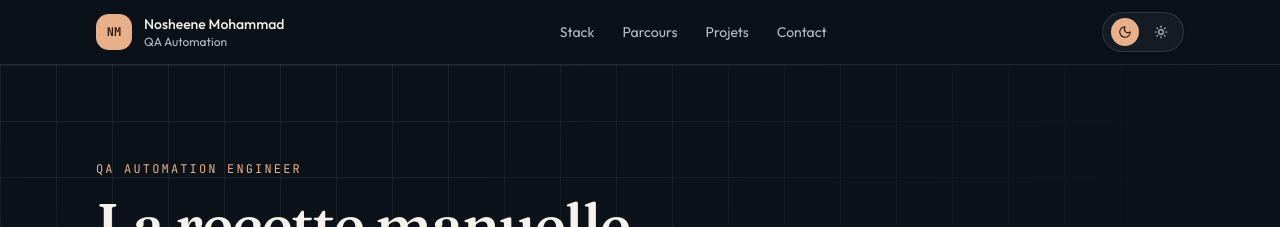
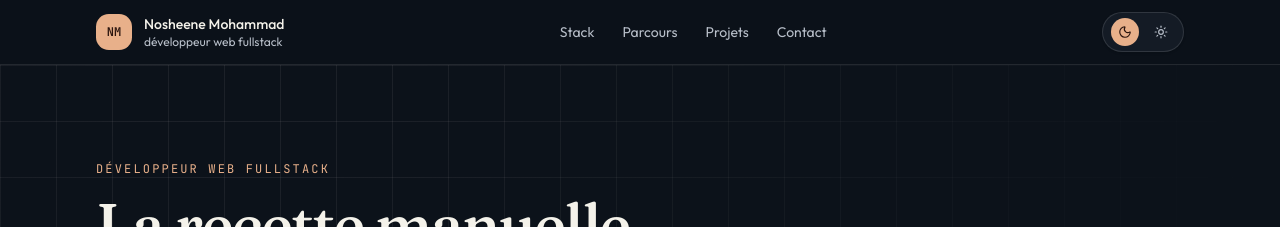
Before and after one commit to Nosheene/auto-port, a Next.js app: page / in a window 1280 px wide. Shown: the top 227 px of the page. Built offline with nearby package versions, Linux system fonts and the light colour scheme.

Commit message:
Remplace le titre QA Automation par développeur web fullstack.
Le rôle affiché, l'en-tête et le titre de la page utilisent cette formulation.

Co-authored-by: mohammadnosheene <mohammadnosheene@gmail.com>

```diff
--- a/app/layout.tsx
+++ b/app/layout.tsx
@@ -22,9 +22,9 @@ const jetbrains = JetBrains_Mono({
 });
 
 export const metadata: Metadata = {
-  title: `${profile.name} — QA Automation Engineer`,
+  title: `${profile.name} — ${profile.role}`,
   description:
-    "Portfolio de Nosheene Mohammad, QA Automation Engineer. Recette, tests d'API et automatisation Playwright, avec une suite de tests sur le site lui-même.",
+    "Portfolio de Nosheene Mohammad, développeur web fullstack. Projets front et back, recette et tests d'API.",
 };
 
 export default function RootLayout({ children }: LayoutProps<"/">) {
--- a/components/Header.tsx
+++ b/components/Header.tsx
@@ -30,7 +30,7 @@ export function Header() {
           </span>
           <span className="leading-tight">
             <span className="block text-sm font-medium">{profile.name}</span>
-            <span className="block text-xs text-muted-foreground">QA Automation</span>
+            <span className="block text-xs text-muted-foreground">{profile.role}</span>
           </span>
         </a>
 
--- a/lib/contact.ts
+++ b/lib/contact.ts
@@ -1,5 +1,5 @@
 export const contactSubjects = [
-  { value: "mission", label: "Mission QA / automatisation" },
+  { value: "mission", label: "Mission fullstack" },
   { value: "echange", label: "Échange technique" },
   { value: "autre", label: "Autre" },
 ] as const;
--- a/lib/profile.ts
+++ b/lib/profile.ts
@@ -1,6 +1,6 @@
 export const profile = {
   name: "Nosheene Mohammad",
-  role: "QA Automation Engineer",
+  role: "développeur web fullstack",
   location: "Ozoir-la-Ferrière",
   region: "Île-de-France",
   english: "Anglais B2",
```
Also changed, not shown: 1 other file (tests, documents, lock files or other folders).
